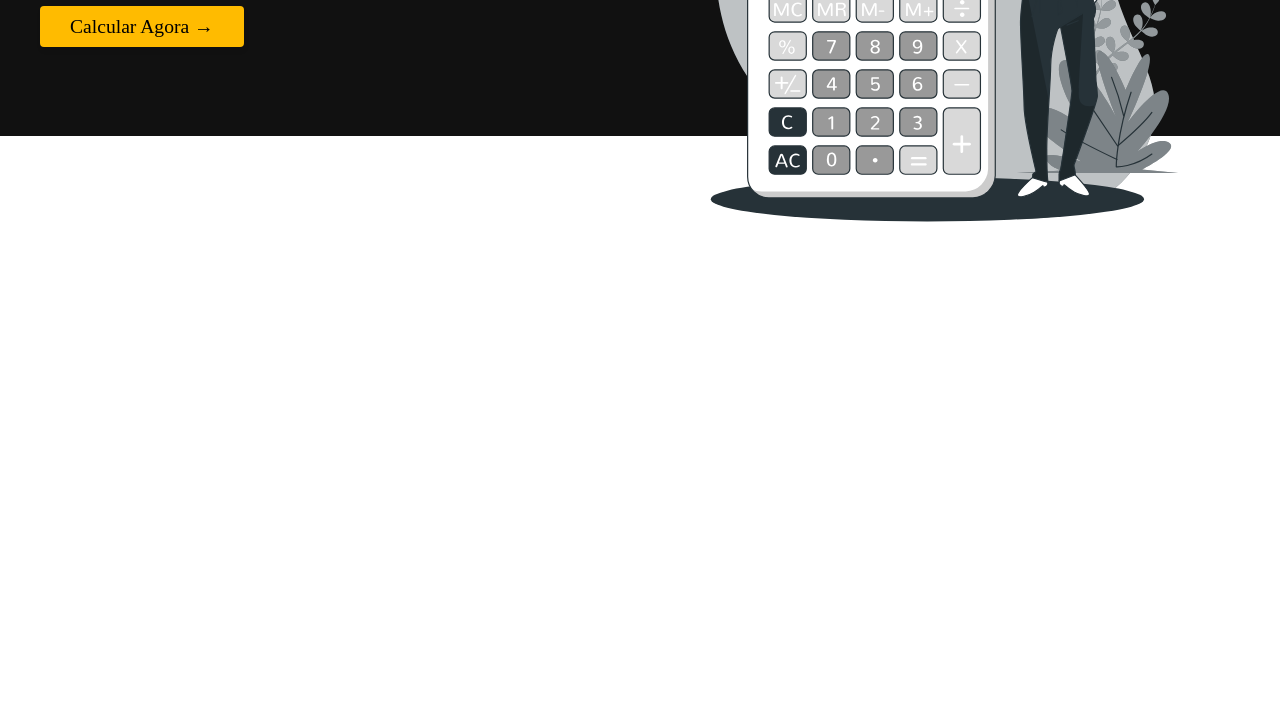
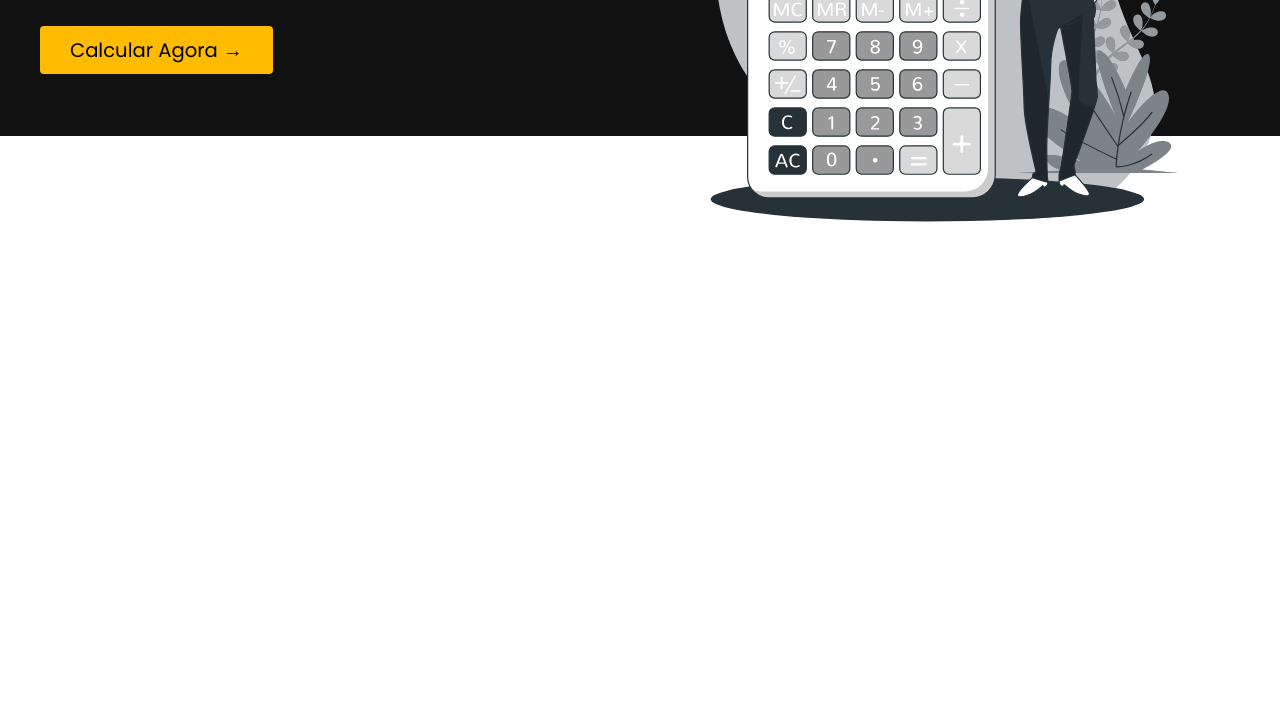
Before and after one commit to Clebert-jr/calcon, a plain HTML site: page index.html in a window 1280 px wide. Shown: the part 362-1077 px from the top of the page. Drawn offline with Linux system fonts and the light colour scheme.

Commit message:
Update Font

```diff
--- a/index.html
+++ b/index.html
@@ -4,6 +4,9 @@
     <meta charset="UTF-8" />
     <meta name="viewport" content="width=device-width, initial-scale=1.0" />
     <link rel="stylesheet" href="style.css" />
+    <link rel="preconnect" href="https://fonts.googleapis.com">
+<link rel="preconnect" href="https://fonts.gstatic.com" crossorigin>
+<link href="https://fonts.googleapis.com/css2?family=Poppins:wght@100;200;300;400&display=swap" rel="stylesheet">
     <link rel="shortcut icon" href="img/icon-calcon.svg" type="image/x-icon" />
     <title>CalcOn | Calculadora Simples</title>
   </head>
```
